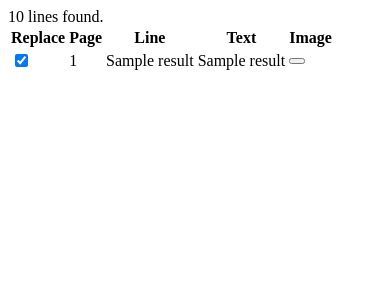
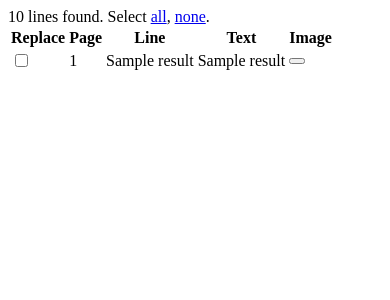
Before and after one commit to andbue/nashi, a Flask app: template server/nashi/templates/_searchresults.html in a window 390 px wide. Shown: the top 300 px of the page. Run offline with Flask 2, Linux system fonts and the light colour scheme; the template is opened without the code that fills it: most values are stand-ins (such as "Sample title", 1, 10 or a date in 2020); some libraries are stand-ins or nearby versions.

Commit message:
Search results display updated.

```diff
--- a/server/nashi/templates/_searchresults.html
+++ b/server/nashi/templates/_searchresults.html
@@ -1,4 +1,7 @@
 {{ cnt }} lines found.
+Select
+<a href="#" onclick="$('#searchresult .form-check-input').prop('checked', true); return false;">all</a>,
+<a href="#" onclick="$('#searchresult .form-check-input').prop('checked', false); return false;">none</a>.
   <table class="table">
     <thead>
       <tr>
@@ -12,7 +15,7 @@
     <tbody>
       {% for r in results|sort %}
       <tr>
-        <td class="col-md-1"><input class="form-check-input" type="checkbox" checked></td>
+        <td class="col-md-1"><input class="form-check-input" type="checkbox"></td>
         <td class="pinfo col-md-1">{{ r[0] }}</td>
         <td class="linfo col-md-1">{{ r[1] }}</td>
         <td class="text">
--- a/server/setup.py
+++ b/server/setup.py
@@ -5,7 +5,7 @@ with open("../README.md") as f:
 
 setup(
     name='nashi',
-    version='0.0.15',
+    version='0.0.16',
     license='GPL_v3.0',
     author='Andreas Büttner',
     author_email='andreas.buettner@uni-wuerzburg.de',
```
Also changed, not shown: server/test.db (added).
